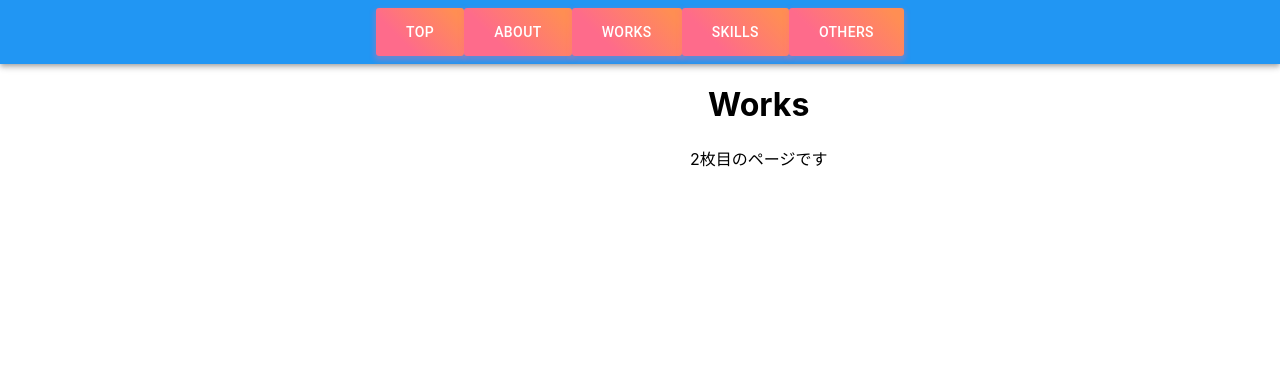
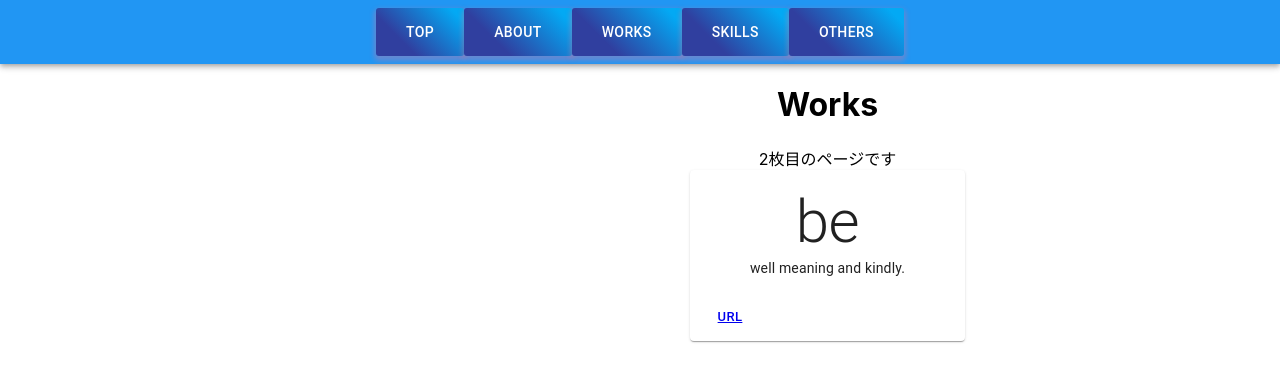
Before and after one commit to posse0427/self-introduction, a React (Create React App) app: page /works in a window 1280 px wide. Shown: the top 382 px of the page. Built offline with nearby package versions, Linux system fonts and the light colour scheme.

Commit message:
feat: デザイン面を強化した

```diff
--- a/public/index.html
+++ b/public/index.html
@@ -1,5 +1,5 @@
 <!DOCTYPE html>
-<html lang="en">
+<html lang="ja">
   <head>
     <meta charset="utf-8" />
     <link rel="icon" href="%PUBLIC_URL%/favicon.ico" />
@@ -24,7 +24,7 @@
       work correctly both with client-side routing and a non-root public URL.
       Learn how to configure a non-root public URL by running `npm run build`.
     -->
-    <title>React App</title>
+    <title>自己紹介サイト</title>
   </head>
   <body>
     <noscript>You need to enable JavaScript to run this app.</noscript>
--- a/src/Menu.tsx
+++ b/src/Menu.tsx
@@ -13,7 +13,7 @@ import { AppBar, Toolbar, Button, Grid } from "@material-ui/core";
 
 // Material-UI をカッコで囲んで、styled の引数にしてやる
 const StyledButton = styled(Button)`
-  background: linear-gradient(45deg, #fe6b8b 30%, #ff8e53 90%);
+  background: linear-gradient(45deg, #303f9f 30%, #03a9f4 90%);
   border-radius: 3px;
   border: 0;
   color: white;
--- a/src/components/about.tsx
+++ b/src/components/about.tsx
@@ -1,10 +1,38 @@
 import React from "react";
+import { makeStyles } from "@material-ui/core/styles";
+import {
+  Card,
+  CardActionArea,
+  CardContent,
+  CardMedia
+} from "@material-ui/core";
 
-const about: React.FC = () => {
+const useStyles = makeStyles({
+  root: {
+    maxWidth: 345
+  },
+  media: {
+    height: 140
+  }
+});
+
+export default function MediaCard() {
+  const classes = useStyles();
   const title: string = "自己紹介";
+
   return (
     <div>
       <h1>{title}</h1>
+      <Card className={classes.root}>
+        <CardActionArea>
+          <CardContent>
+            <CardMedia
+              className={classes.media}
+              image="/src/自己紹介.jpeg"
+              title="Contemplative Reptile"
+            />
+          </CardContent>
+        </CardActionArea>
         <table>
           <tr>
             <th>nickname</th>
@@ -31,8 +59,7 @@ const about: React.FC = () => {
             </td>
           </tr>
         </table>
+      </Card>
     </div>
   );
-};
-
-export default about;
+}
--- a/src/components/skills.tsx
+++ b/src/components/skills.tsx
@@ -1,14 +1,42 @@
 import React from "react";
+import { makeStyles } from "@material-ui/core/styles";
+import { Card, CardContent, Typography } from "@material-ui/core";
 
-const skills: React.FC = () => {
+const useStyles = makeStyles({
+  root: {
+    minWidth: 275
+  },
+  title: {
+    fontSize: 14
+  },
+  pos: {
+    marginBottom: 12
+  }
+});
+
+export default function SimpleCard() {
+  const classes = useStyles();
   const title: string = "Skills";
   const description: string = "3枚目のページです";
+
   return (
     <div>
       <h1>{title}</h1>
       {description}
+      <Card className={classes.root}>
+        <CardContent>
+          <Typography variant="h2" component="h2">
+            html
+          </Typography>
+          <Typography variant="body2" component="p">
+            well meaning and kindly.
+          </Typography>
+          <br />
+          <Typography variant="body2" component="p">
+            well meaning and kindly.
+          </Typography>
+        </CardContent>
+      </Card>
     </div>
   );
-};
-
-export default skills;
+}
--- a/src/components/works.tsx
+++ b/src/components/works.tsx
@@ -1,14 +1,49 @@
 import React from "react";
+import { makeStyles } from "@material-ui/core/styles";
+import {
+  Card,
+  CardActions,
+  Button,
+  CardContent,
+  Typography
+} from "@material-ui/core";
 
-const works: React.FC = () => {
+const useStyles = makeStyles({
+  root: {
+    minWidth: 275
+  },
+  title: {
+    fontSize: 14
+  },
+  pos: {
+    marginBottom: 12
+  }
+});
+
+export default function SimpleCard() {
+  const classes = useStyles();
   const title: string = "Works";
   const description: string = "2枚目のページです";
+
   return (
     <div>
       <h1>{title}</h1>
       {description}
+      <Card className={classes.root}>
+        <CardContent>
+          <Typography variant="h2" component="h2">
+            be
+          </Typography>
+          <Typography variant="body2" component="p">
+            well meaning and kindly.
+          </Typography>
+        </CardContent>
+        <CardActions>
+          <Button size="small">
+            <a href="https://posseblog.herokuapp.com/">URL</a>
+          </Button>
+        </CardActions>
+      </Card>
     </div>
   );
-};
-
-export default works;
+}
```
Also changed, not shown: src/自己紹介.jpeg (added), 1 other file (tests, documents, lock files or other folders). Lines whose indentation alone changed are shown as unchanged.
